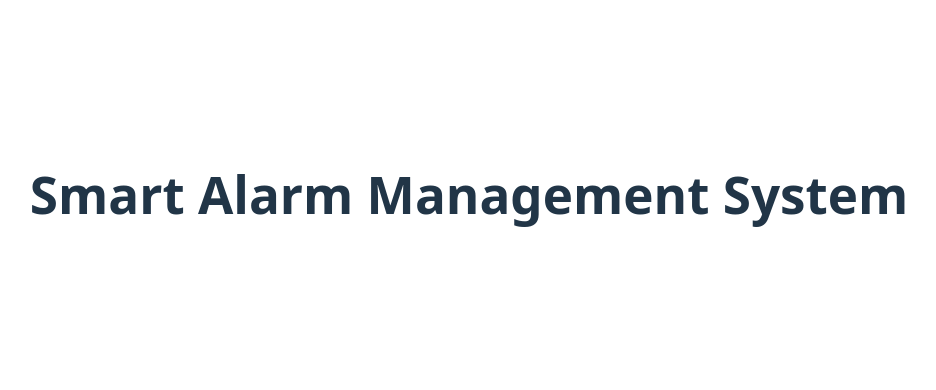
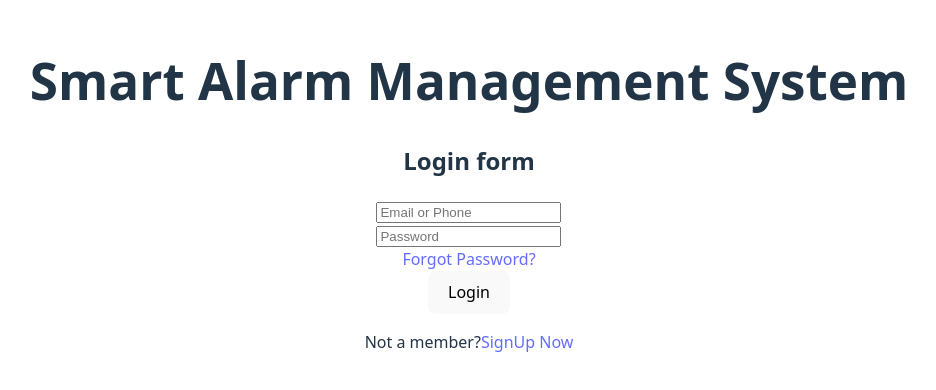
Before and after one commit to osama4104/sams, a React (Vite) app in the folder frontend/: page / in a window 1280 px wide. Shown: the part 206-596 px from the top of the page, without its empty margins (171-1107 px from the left). Built offline with nearby package versions, Linux system fonts and the light colour scheme.

Commit message:
add Login component

```diff
--- a/frontend/src/App.tsx
+++ b/frontend/src/App.tsx
@@ -1,11 +1,12 @@
-import './App.css'
-
+import "./App.css";
+import Login from "./components/Login";
 function App() {
   return (
     <>
       <h1>Smart Alarm Management System</h1>
+      <Login />
     </>
-  )
+  );
 }
 
-export default App
+export default App;
--- /dev/null
+++ b/frontend/src/components/Login.tsx
@@ -0,0 +1,51 @@
+import React, { useState } from "react";
+const LoginPage: React.FC = () => {
+  const [email, setEmail] = useState<string>(""); //useState is used to change the initial state as per needed,here email is the initialState and setEmail is for updating the state.
+  const [password, setPassword] = useState<string>("");
+  const handleLogin = (e: React.FormEvent) => {
+    e.preventDefault();
+    alert(`Email:${email},Password:${password}`);
+  };
+  return (
+    <div className="login-wrapper">
+      <div className="login-card">
+        <div className="card-header">
+          {}
+          <h2>Login form</h2>
+        </div>
+        {}
+        <form className="Login-Form" onSubmit={handleLogin}>
+          <div className="input-group">
+            <input
+              type="text"
+              placeholder="Email or Phone"
+              value={email}
+              onChange={(e) => setEmail(e.target.value)}
+              required
+            />
+          </div>
+          <div className="input-group">
+            <input
+              type="text"
+              placeholder="Password"
+              value={password}
+              onChange={(e) => setPassword(e.target.value)}
+              required
+            ></input>
+          </div>
+          <div className="links">
+            <a href="#">Forgot Password?</a>
+          </div>
+
+          <button type="submit" className="login Button">
+            Login
+          </button>
+          <p className="SignUp">
+            Not a member?<a href="#">SignUp Now</a>
+          </p>
+        </form>
+      </div>
+    </div>
+  );
+};
+export default LoginPage;
```
